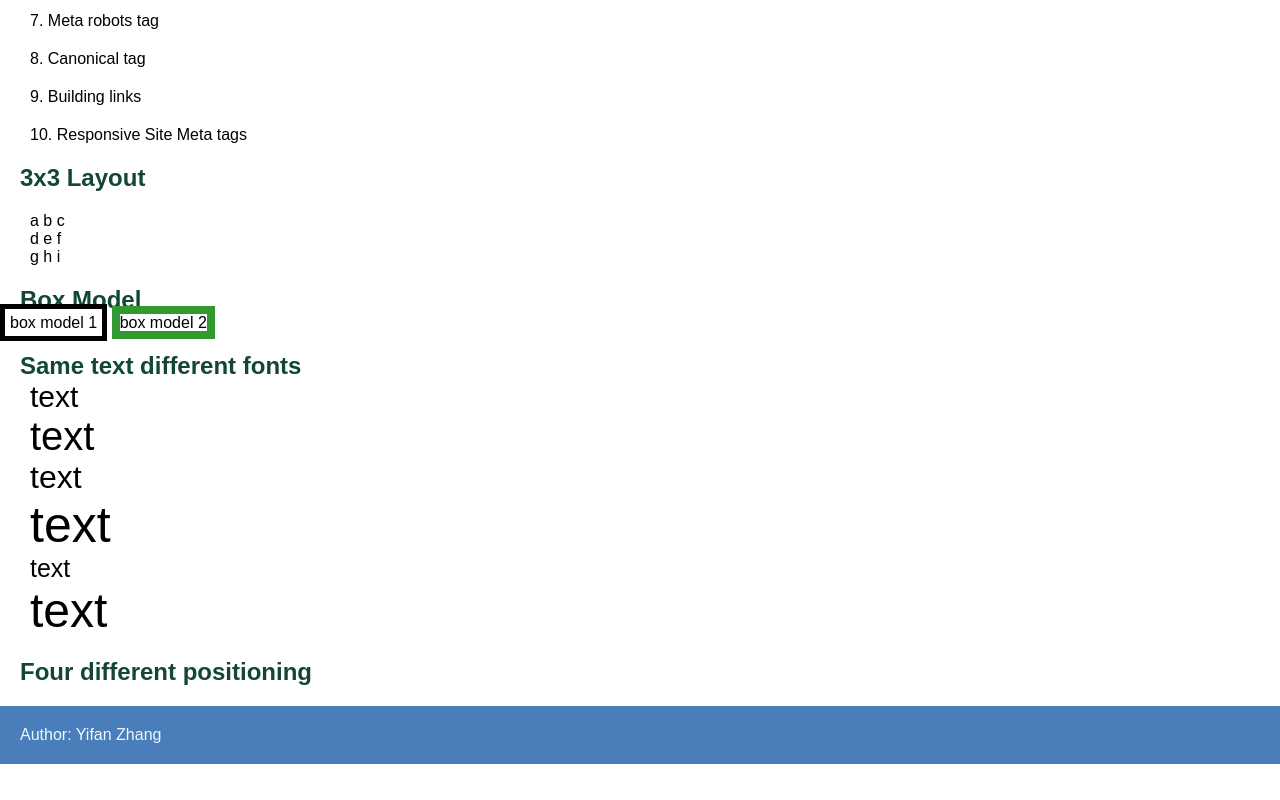
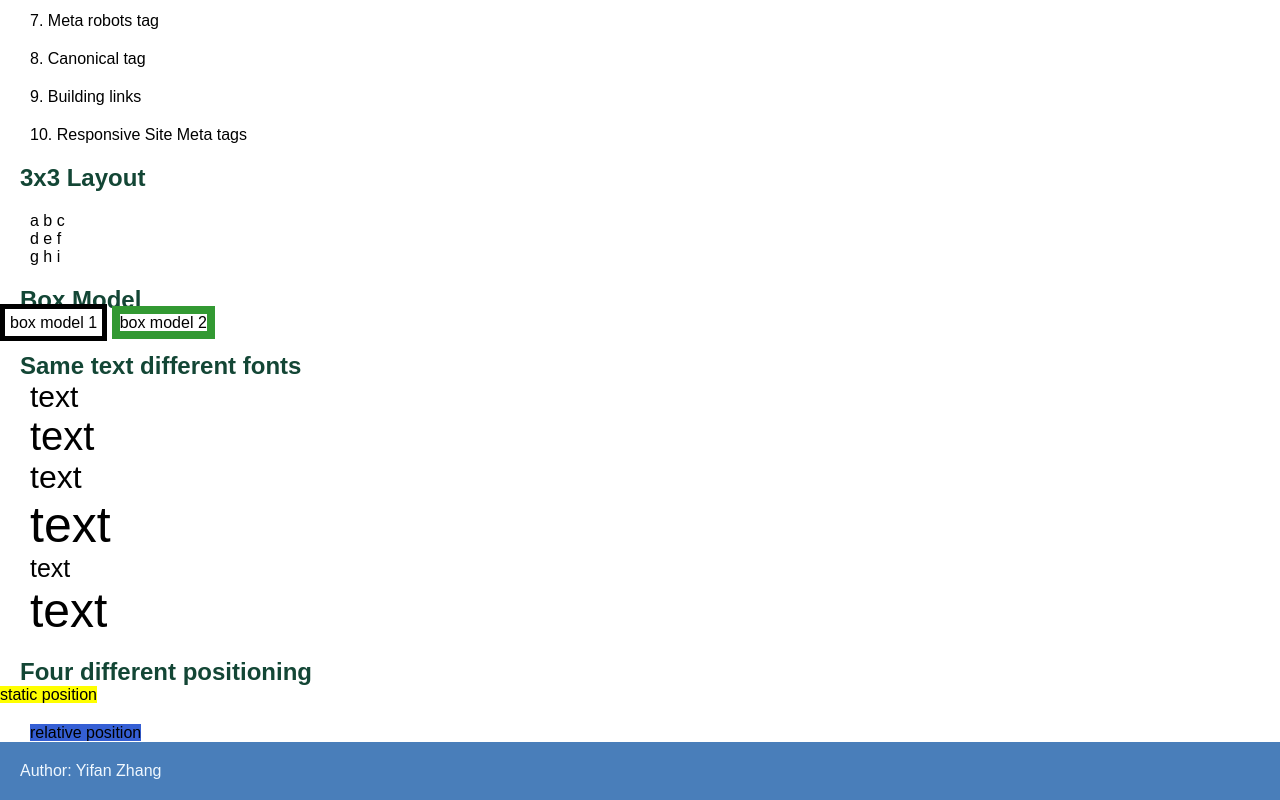
Before and after one commit to eileenzhangyf/Eileen-portfolio, a website: page hw2/index.html in a window 1280 px wide. Shown: the part 1124-1924 px from the top of the page. Before the commit the page ends 1888 px from the top, so only its background shows below. Drawn offline with Linux system fonts and the light colour scheme.

Commit message:
problem 6

```diff
--- a/hw2/index.html
+++ b/hw2/index.html
@@ -88,6 +88,10 @@
             <li style="font-size: 3em;">text</li>
         </ul>
         <h2 class="header-1">Four different positioning</h2>
+        <ul class="position-list">
+            <li><a class="position-1">static position</a></li>
+            <li><a class="position-2">relative position</a></li>
+        </ul>
         <script src="" async defer></script>
     </body>
     <footer class="footer">
--- a/hw2/stylesheets/style.css
+++ b/hw2/stylesheets/style.css
@@ -84,6 +84,7 @@ navbar
     background-color: rgb(73, 126, 186);
     padding-top:20px ;
     padding-bottom: 20px;
+    position: relative;
 }
 
 .author-footer{
@@ -114,3 +115,15 @@ navbar
 .item-list{
     margin-left: 30px;
 }
+
+.position-1{
+    position: static;
+    background-color: yellow;
+}
+
+.position-2{
+    position: relative;
+    top:20px;
+    left:30px;
+    background-color: #355fd4;
+}
```
